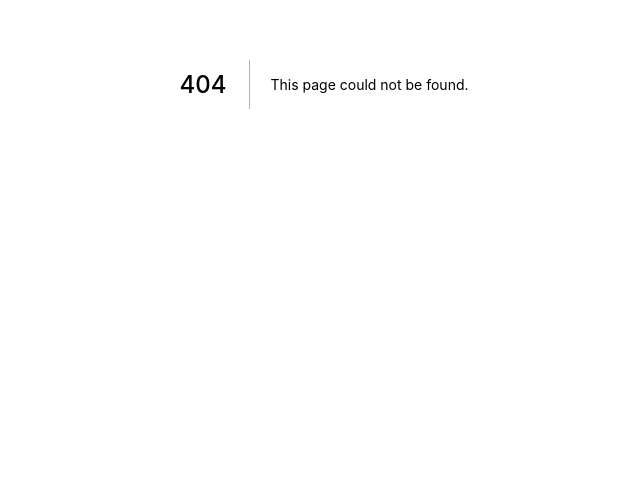
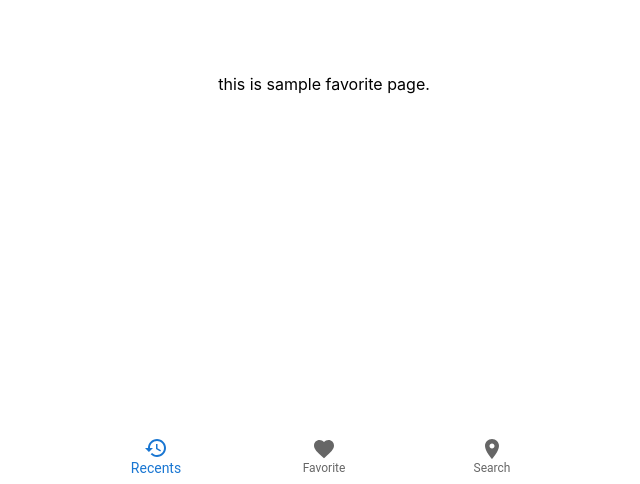
Before and after one commit to mikana0918/web-service-gin, a Next.js app in the folder web/: page /favorite in a window 1280 px wide. Before the commit this address had no page. Shown: the part 316-800 px from the top of the page, without its empty margins (316-956 px from the left). Built offline with nearby package versions, Linux system fonts and the light colour scheme.

Commit message:
feat: :art: fix to use layout

```diff
--- a/web/components/Base/Modal/Modal.tsx
+++ b/web/components/Base/Modal/Modal.tsx
@@ -1,7 +1,6 @@
 
 import ModalUnstyled from '@mui/base/ModalUnstyled';
-import React, { MouseEventHandler, ReactElement } from 'react';
-import { makeStyles } from "@mui/styles";
+import React from 'react';
 import styles from './Modal.module.scss'
 
 interface PropType {
--- /dev/null
+++ b/web/layouts/DefaultSPALayout.tsx
@@ -0,0 +1,21 @@
+import styles from '@/styles/Home.module.css'
+import Head from 'next/head'
+import { DefaultBottomNavigation } from "@/layouts/WithNavigation"
+
+interface PropType {
+  children: JSX.Element; // 適当
+}
+export const DefaultSPALayout = (props: PropType) => {
+  return (
+    <div className={styles.container}>
+      <Head>
+        <title>web-service-gin by mikana0918</title>
+        <link rel="icon" href="/favicon.ico" />
+      </Head>
+      <main className={styles.main}>
+        {props.children}
+      </main>
+      <DefaultBottomNavigation />
+    </div>
+  )
+}
--- a/web/layouts/WithNavigation.tsx
+++ b/web/layouts/WithNavigation.tsx
@@ -6,10 +6,15 @@ import RestoreIcon from '@mui/icons-material/Restore';
 import FavoriteIcon from '@mui/icons-material/Favorite';
 import LocationOnIcon from '@mui/icons-material/LocationOn';
 import styles from './Navigation.module.scss';
-
+import { useRouter } from "next/router";
 
 export const DefaultBottomNavigation = () => {
   const [value, setValue] = React.useState(0)
+  const router = useRouter();
+
+  const onLink = (href: any) => {
+    router.push(href);
+  };
 
   return (
     <Grid
@@ -26,9 +31,9 @@ export const DefaultBottomNavigation = () => {
         }}
         className={styles.navigationBottom}
       >
-        <BottomNavigationAction label="Recents" icon={<RestoreIcon />} />
-        <BottomNavigationAction label="Favorites" icon={<FavoriteIcon />} />
-        <BottomNavigationAction label="Nearby" icon={<LocationOnIcon />} />
+          <BottomNavigationAction label="Recents" icon={<RestoreIcon />} onClick={() => onLink("/")}/>
+          <BottomNavigationAction label="Favorite" icon={<FavoriteIcon />} onClick={() => onLink("/favorite")}/>
+          <BottomNavigationAction label="Search" icon={<LocationOnIcon />} onClick={() => onLink("/search")}/>
       </BottomNavigation>
     </Grid>
   )
--- a/web/pages/_app.tsx
+++ b/web/pages/_app.tsx
@@ -2,12 +2,15 @@ import '../styles/globals.css'
 import type { AppProps } from 'next/app'
 import { store } from '@/store/index'
 import { Provider } from 'react-redux'
+import { DefaultSPALayout } from '@/layouts/DefaultSPALayout';
 
 function MyApp({ Component, pageProps }: AppProps) {
   return (
-    <Provider store={store}>
-      <Component {...pageProps} />
-    </Provider>
+    <DefaultSPALayout>
+      <Provider store={store}>
+        <Component {...pageProps} />
+      </Provider>
+    </DefaultSPALayout>
   )
 }
 
--- /dev/null
+++ b/web/pages/favorite.tsx
@@ -0,0 +1,13 @@
+import type { NextPage } from 'next'
+
+const FavoritePage: NextPage = () => {
+  return (
+    <>
+      <div>
+        this is sample favorite page.
+      </div>
+    </>
+  )
+}
+
+export default FavoritePage
```
Also changed, not shown: web/pages/index.tsx (+2 -9 lines), web/pages/search.tsx (added, +13 -0 lines).
